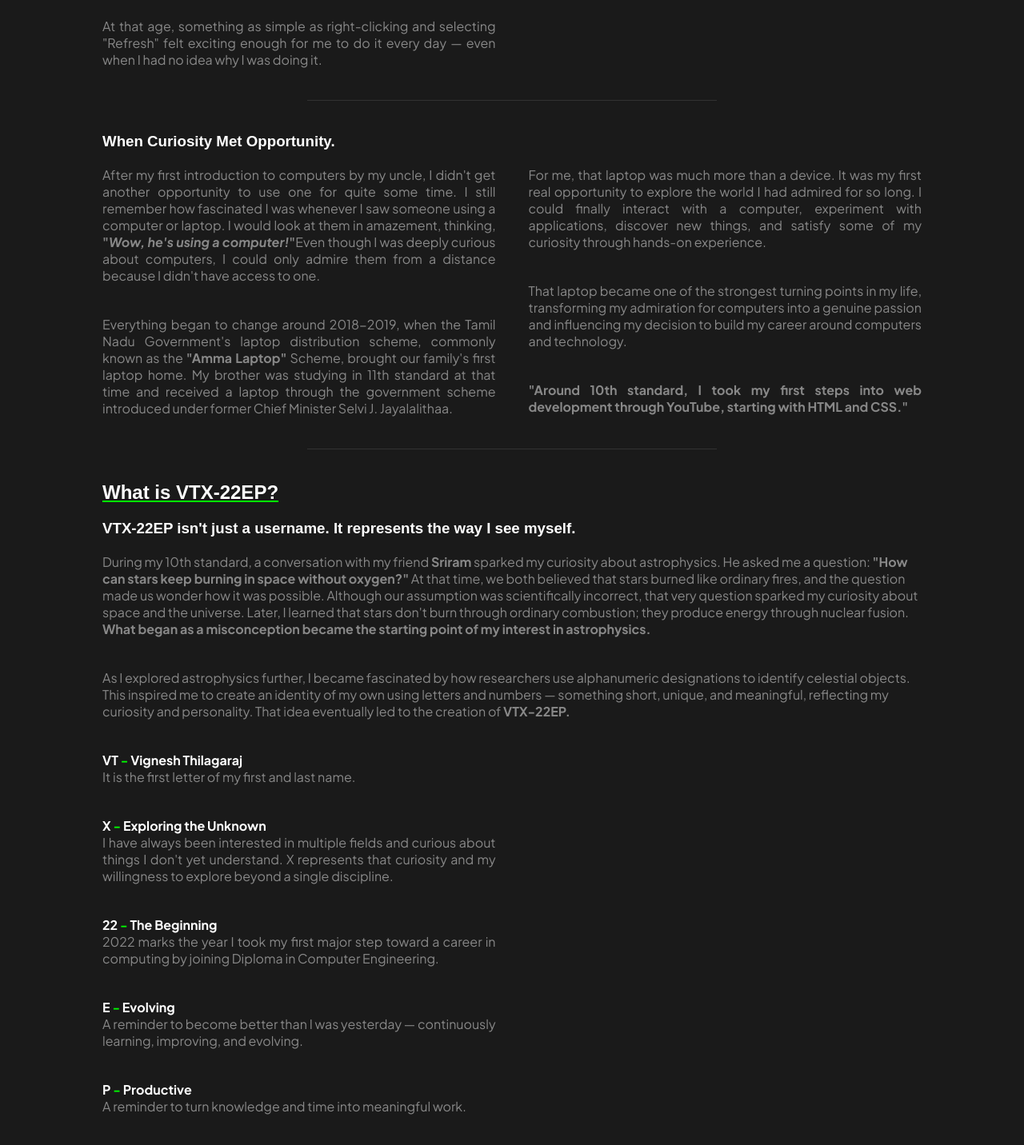
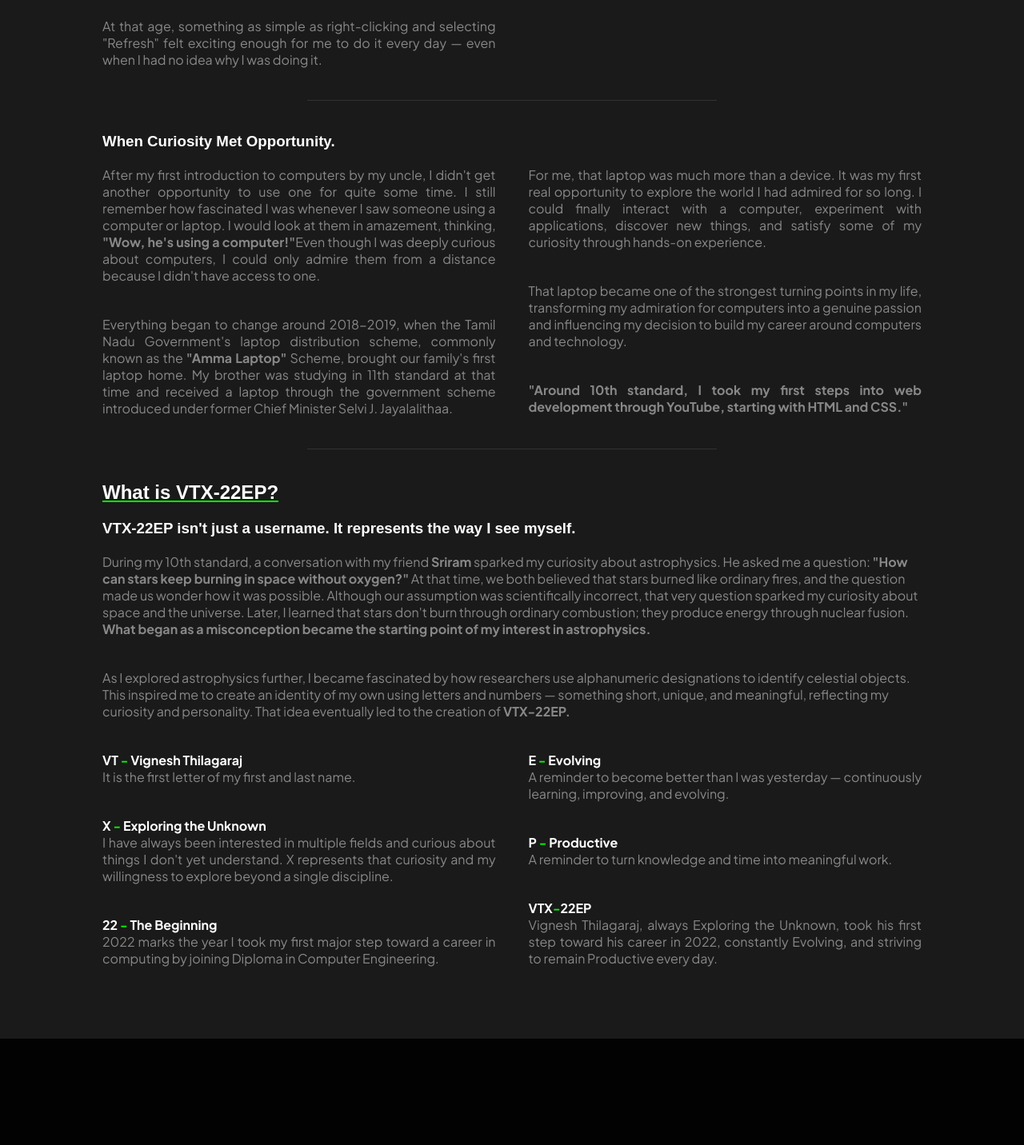
Before and after one commit to vtx-22ep/vtx-portfo, a React (Vite) app: page / in a window 1280 px wide. Shown: the part 1495-2927 px from the top of the page at 80% size. After the commit the page ends 2794 px from the top, so only its background shows below. Built offline with nearby package versions, Linux system fonts and the light colour scheme; a web font is replaced by a local one.

Commit message:
The About section has been completed successfully!

```diff
--- a/src/components/About/About.jsx
+++ b/src/components/About/About.jsx
@@ -68,7 +68,7 @@ function About(){
                             <p>
                                 After my first introduction to computers by my uncle, I didn't get another opportunity to use one
                                 for quite some time. I still remember how fascinated I was whenever I saw someone using a computer
-                                or laptop. I would look at them in amazement, thinking, <b>"<i>Wow, he's using a computer!</i>"</b>
+                                or laptop. I would look at them in amazement, thinking, <b>"Wow, he's using a computer!"</b>
                                 Even though I was deeply curious about computers, I could only admire them from a distance because
                                 I didn't have access to one.
                             </p>
@@ -135,6 +135,8 @@ function About(){
                                 2022 marks the year I took my first major step toward a career in computing by joining
                                 Diploma in Computer Engineering.
                             </p>
+                        </div>
+                        <div className="col2">
                             <p>
                                 <b>E <span>-</span> Evolving</b><br />
                                 A reminder to become better than I was yesterday — continuously learning, improving, and evolving.
@@ -142,6 +144,10 @@ function About(){
                             <p>
                                 <b>P <span>-</span> Productive</b><br />
                                 A reminder to turn knowledge and time into meaningful work.
+                            </p>
+                            <p>
+                                <b>VTX<span>-</span>22EP</b><br />
+                                Vignesh Thilagaraj, always Exploring the Unknown, took his first step toward his career in 2022, constantly Evolving, and striving to remain Productive every day.
                             </p>
                         </div>
                     </div>
```
